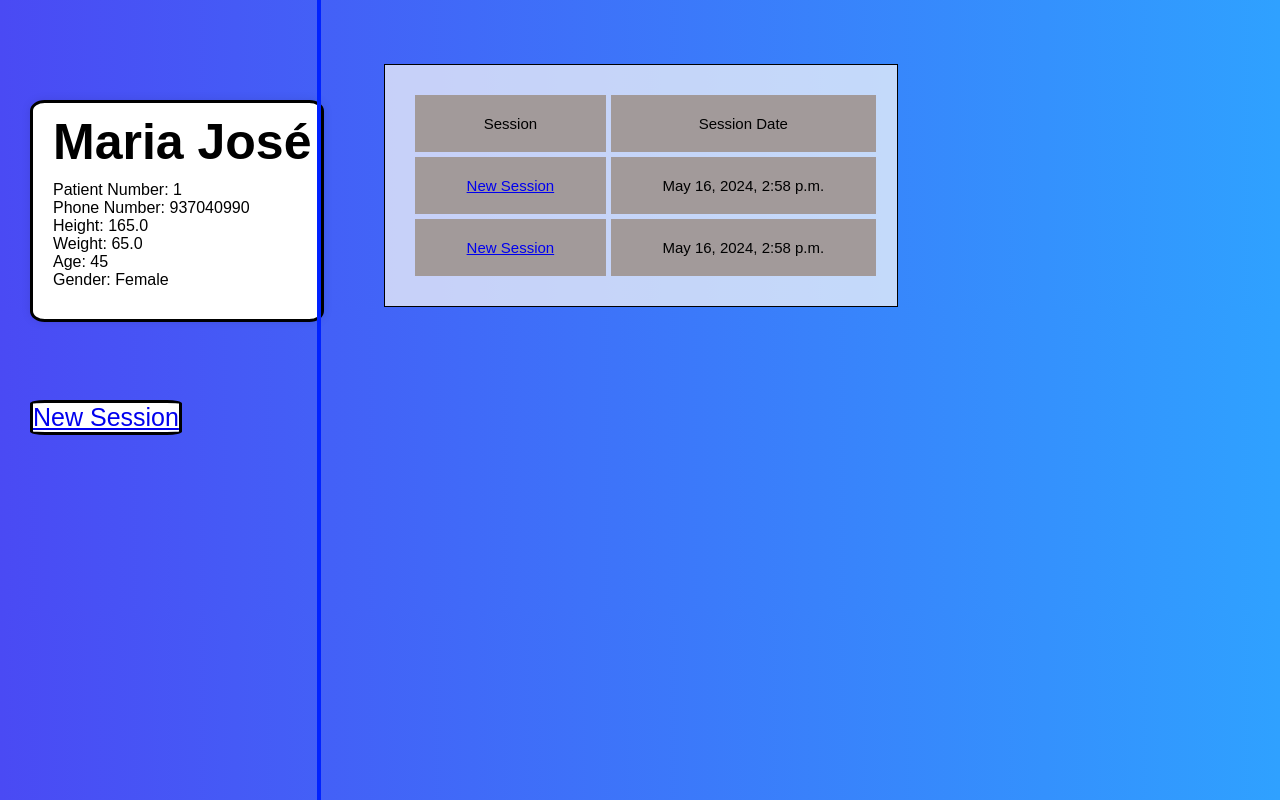
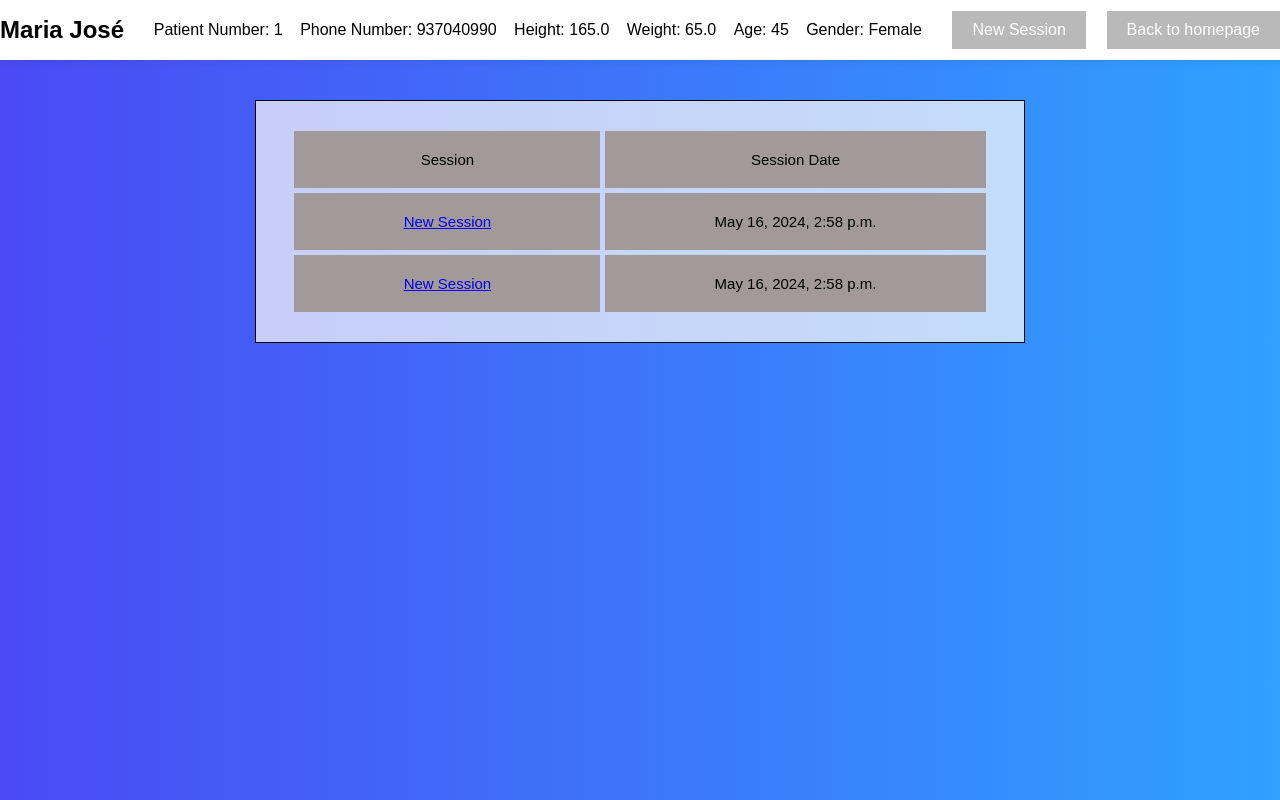
Before and after one commit to Antunes233/disserta-o, a Django app: template web_app/website/templates/patientinfo.html in a window 1280 px wide. Run offline with Django 5.2, Linux system fonts and the light colour scheme; the template is opened without the code that fills it: values that come from a table or form of the project are taken from there, others are empty; data comes from the database, SQL or seed files in the repository; both versions use the stored data as it was after the commit.

Commit message:
make pages prettier

```diff
--- a/web_app/website/static/css/patient_info.css
+++ b/web_app/website/static/css/patient_info.css
@@ -6,85 +6,99 @@
 
 /* Apply a background color to the whole page */
 body {
-    background-image: linear-gradient(to left,rgb(47, 161, 255),rgb(74, 74, 244));
+    background-image: linear-gradient(to left, rgb(47, 161, 255), rgb(74, 74, 244));
     font-family: Arial, sans-serif;
-    display: flex; /* Add display:flex to the body */
-    justify-content: space-between; /* Align items at the start and end of the flex container */
-    align-items: flex-start;
+    display: flex;
+    flex-direction: column; /* Stack elements vertically */
+    align-items: center; /* Center items horizontally */
+}
+
+/* Style the top bar */
+.top-bar {
+    display: flex;
+    align-items: center;
+    justify-content: space-between; /* Distribute items evenly */
+    width: 100%;
+    background-color: #ffffff;
+    padding: 10px 20px;
+    box-shadow: 0 0 10px rgba(0, 0, 0, 0.1);
+    margin-bottom: 20px; /* Add margin to separate from other elements */
 }
 
 /* Style the header */
-.patient-container h1 {
+.top-bar h1 {
     color: #000000;
-    text-align: left;
-
-    margin-left: 10px;
-    font-size:50px; /* Adjust the font size as needed */
-}
-
-/* Create a container for patient information */
-.patient-container {
-    max-width: 1000px;
-    background-color: #ffffff;
-    border-radius: 8px;
-    box-shadow: 0 0 10px rgba(0, 0, 0, 0.1);
-    margin-left: 10px;
-    padding: 10px;
-    border-radius: 5%;
-    position: fixed;
-    left: 20px;
-    top: 100px;
-    border-style: solid;
-    -webkit-border-radius: 5%;
-    -moz-border-radius: 5%;
-    -ms-border-radius: 5%;
-    -o-border-radius: 5%;
+    font-size: 24px; /* Adjust the font size as needed */
 }
 
 /* Style patient information */
 .patient-info {
+    display: flex;
+    flex-wrap: wrap; /* Allow items to wrap to the next line */
+    justify-content: space-between; /* Distribute items evenly */
+    width: 60%; /* Adjust width as needed */
     font-size: 16px;
 }
 
 /* Style individual patient details */
 .patient-info p {
-    margin-bottom: 10px;
+    margin: 0 0; /* Add margin between items */
     color: #000000;
+}
+
+/* Style the button */
+.botão_sessão {
+    font-size: 16px;
+    /*Examplecolor*/color: white;
+    border-radius: 0%;
+    border-style: solid;
+    background-color: rgb(185, 185, 185);
+    padding: 10px 20px;
+    text-align: center;
+    cursor: pointer;
+    border: 1px solid #ffffff;
+    /*Addborder*/transition: background-color 0.3s;
+    -webkit-border-radius: 0%;
+    -moz-border-radius: 0%;
+    -ms-border-radius: 0%;
+    -o-border-radius: 0%;
+}
+
+.botão_sessão:hover {
+    background-color: rgb(185, 185, 185); /* Change background color on hover */
+}
+
+/* Add this to patient_info.css */
+
+.common-style {
+    background-color: rgb(185, 185, 185);
+    /*Examplecolor*/color: white;
+    font-size: 16px;
+    padding: 10px 20px;
+    border: none;
+    border-radius: 0px;
+    cursor: pointer;
+    text-align: center;
+    -webkit-border-radius: 0px;
+    -moz-border-radius: 0px;
+    -ms-border-radius: 0px;
+    -o-border-radius: 0px;
+}
+
+.common-style:hover {
+    background-color: rgb(185, 185, 185); /* Example hover color */
 }
 
 /* Add some spacing and styling to the container */
 #patient-info {
     padding: 10px;
-
 }
 
-.linha{
-    border-left: 4px solid rgb(0, 34, 255);
-  height: 1000%;
-  position: fixed;
-  left: 25%;
-  margin-left: -3px;
-  top: 0;
-}
 
-.botão_sessão{
-    position: fixed;
-    left: 30px;
-    top: 400px;
-    font-size:25px;
-    border-radius: 10%;
-    border-style: solid;
-    background-color: white;
-    -webkit-border-radius: 10%;
-    -moz-border-radius: 10%;
-    -ms-border-radius: 10%;
-    -o-border-radius: 10%;
-}
-
-.session_links{
+.session_links {
     text-align: center;
     background-color: rgba(250, 250, 250, 0.7254901961);
-    width: 40%;
+    width: 60%; /* Adjust width as needed */
     border-radius: 0%;
     -webkit-border-radius: 0%;
     -moz-border-radius: 0%;
@@ -92,11 +106,10 @@
     -o-border-radius: 0%;
     border-style: solid;
     border-width: 1px;
-    margin-left: 30%;
-    margin-top: 5%;
+    margin-top: 20px; /* Add margin to separate from other elements */
 }
 
-.session_links .grid{
+.session_links .grid {
     margin: auto;
     display: grid;
     width: 90%;
@@ -104,9 +117,7 @@
         'column_1 column_2'
         'Session Date';
     gap: 5px;
-    /* background-color: #2196F3; */
     padding: 30px;
-    /* float: right; Center content horizontally */
 }
 
 .grid > div {
@@ -114,5 +125,4 @@
     text-align: center;
     padding: 20px 0;
     font-size: 15px;
-
 }
--- a/web_app/website/templates/loginpage.html
+++ b/web_app/website/templates/loginpage.html
@@ -10,7 +10,7 @@
         <link rel="stylesheet" href='static/css/index.css'>
         <h2>Login</h2>
         {% if error %}
-            <p style="color: rgb(255, 255, 255);">{{ Failed to login }}</p>
+            <p style="color: rgb(255, 255, 255);">{{ error }}</p>
         {% endif %}
         <form method="post" action="{% url 'login' %}">
             {% csrf_token %}
--- a/web_app/website/templates/patientinfo.html
+++ b/web_app/website/templates/patientinfo.html
@@ -1,5 +1,3 @@
-<!-- Your HTML template (e.g., patient_details.html) -->
-
 {% extends "main.html" %}
 {% load static %}
 
@@ -8,39 +6,33 @@
 {% block content %}
     <link rel="stylesheet" href="{% static 'css/patient_info.css' %}">
 
-    <div class="patient-container">
-        <h1>{{ patient.name }} </h1>
-
+    <div class="top-bar">
+        <h1>{{ patient.name }}</h1>
 
         <div class="patient-info" id="patient-info">
-            <p>Patient Number: {{ patient.pacient_number }}<br>
-            Phone Number: {{ patient.phone_number }}<br>
-            Height: {{ patient.height }}<br>
-            Weight: {{ patient.weight }}<br>
-            Age: {{ patient.age }}<br>
-            Gender: {{ patient.gender }}</p>
+            <p>Patient Number: {{ patient.pacient_number }}</p>
+            <p>Phone Number: {{ patient.phone_number }}</p>
+            <p>Height: {{ patient.height }}</p>
+            <p>Weight: {{ patient.weight }}</p>
+            <p>Age: {{ patient.age }}</p>
+            <p>Gender: {{ patient.gender }}</p>
         </div>
 
-
+        <button class="botão_sessão" onclick="window.location.href='{{ patient.id }}/new_session'">New Session</button>
+        <form method="post">
+            {% csrf_token %}
+            <input type="submit" name="go_home" value="Back to homepage" class="common-style">
+        </form>
     </div>
-    <div class="linha"></div>
 
     <div class="session_links">
-
         <div class="grid">
             <div class="column_1">Session</div>
             <div class="column_2">Session Date</div>
             {% for session in sessions %}
-                <div class="name"><a href="{{ patient.id }}/session_{{session.id}}">  New Session </a></div>
+                <div class="name"><a href="{{ patient.id }}/session_{{session.id}}">New Session</a></div>
                 <div class="number">{{ session.date }}</div>
-
-            {%endfor%}
+            {% endfor %}
         </div>
-
     </div>
-
-    <div class="botão_sessão">
-        <a href="{{ patient.id }}/new_session"> <p> New Session<p\> </a>
-    </div>
-
 {% endblock %}
```
Also changed, not shown: web_app/website/form.py (added, +8 -0 lines), web_app/website/static/css/details.css (+92 -0 lines), web_app/website/static/js/regist_popup.js (added, +9 -0 lines), web_app/website/templates/details.html (+19 -2 lines), web_app/website/views.py (+20 -0 lines), web_app/db.sqlite3, 1 other file.
